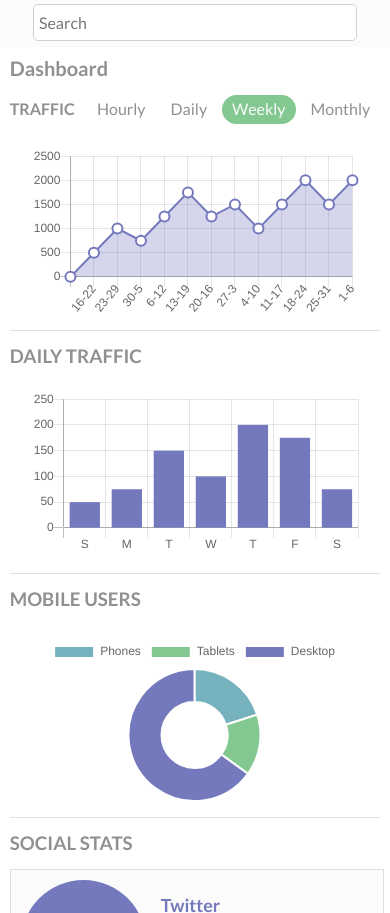
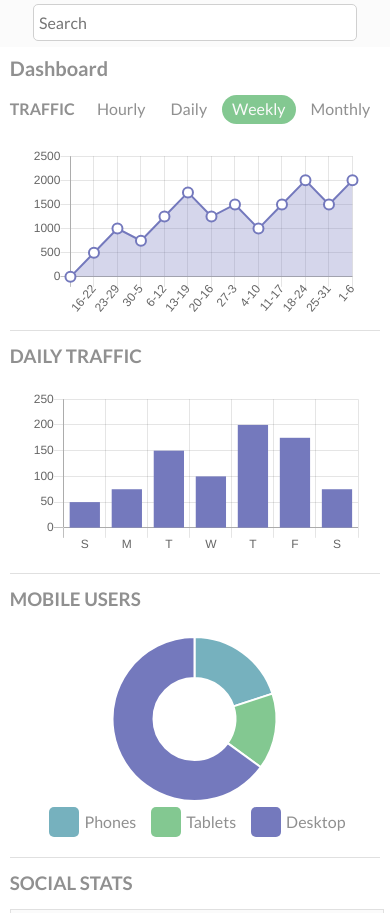
Before and after one commit to j-livengood/Unit-9-Project, a plain HTML site: page index.html in a window 390 px wide. Shown: the part 126-1039 px from the top of the page. Drawn offline with nearby package versions, Linux system fonts and the light colour scheme.

Commit message:
adding tablet style media queries

```diff
--- a/css/styles.css
+++ b/css/styles.css
@@ -241,6 +241,41 @@ label {
   position: relative;
   width: 90%;
   margin: 25px auto 0;
+}
+
+.mobileUsersChartLegend {
+  width: 100%;
+  display: flex;
+  justify-content: center;
+}
+
+.phones,
+.tablets,
+.desktop {
+  display: flex;
+  align-items: center;
+  margin: 5px;
+}
+
+.phones div,
+.tablets div,
+.desktop div {
+  width: 30px;
+  height: 30px;
+  margin: 0 5px;
+  border-radius: 5px;
+}
+
+.phones div {
+  background-color: #76b1be;
+}
+
+.tablets div {
+  background-color: #83c891;
+}
+
+.desktop div {
+  background-color: #7479bd;
 }
 
 
@@ -530,6 +565,7 @@ select{
   }
 
   #main-search {
+    width: 70%;
     margin: 0 15px;
     align-self: center;
   }
@@ -537,4 +573,16 @@ select{
   .traffic {
     margin-top: 20px;
   }
+
+  .chartLegendContainer {
+    position: relative;
+    display: flex;
+    margin: 0 auto;
+    width: 80%;
+  }
+
+  .mobileUsersChartLegend {
+    flex-direction: column;
+    width: auto;
+  }
 }
--- a/index.html
+++ b/index.html
@@ -119,8 +119,25 @@
           <h3>MOBILE USERS</h3>
         </div>
 
-        <div class="mobileUsersChart-container">
-          <canvas id="mobileUsersChart"></canvas>
+        <div class="chartLegendContainer">
+          <div class="mobileUsersChart-container">
+            <canvas id="mobileUsersChart"></canvas>
+          </div>
+
+          <div class="mobileUsersChartLegend">
+            <div class="phones">
+              <div></div>
+              <p>Phones</p>
+            </div>
+            <div class="tablets">
+              <div></div>
+              <p>Tablets</p>
+            </div>
+            <div class="desktop">
+              <div></div>
+              <p>Desktop</p>
+            </div>
+          </div>
         </div>
 
       </div>
--- a/js/app.js
+++ b/js/app.js
@@ -175,6 +175,19 @@ let mobileUsersChart = new Chart(doughnutChart, {
         '#7479bd'
       ]
     }]
+  },
+  options: {
+    legend: {
+      display: false
+    },
+    layout: {
+      padding: {
+        left: 50,
+        right: 50,
+        top: 0,
+        bottom: 0
+      }
+    }
   }
 });
 
@@ -202,7 +215,7 @@ function toggleActive() {
 }
 
 function resetChart(data, options) {
-  trafficChart.reset();
+  trafficChart.destroy();
   trafficChart = new Chart(lineChart, {
     type: 'line',
     data: data,
```
